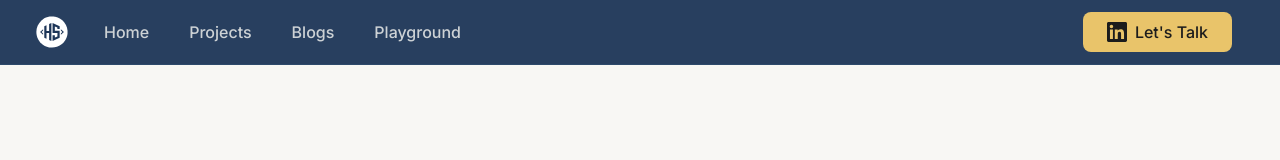
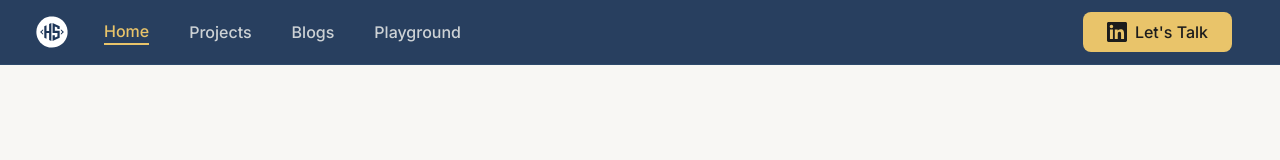
Before and after one commit to hiteshshetty-dev/hiteshshetty.com, a Next.js app: page / in a window 1280 px wide. Shown: the top 160 px of the page. Built offline with nearby package versions, Linux system fonts and the light colour scheme.

Commit message:
feat: enhance Header component with active link styling and LinkedIn button

```diff
--- a/src/components/layout/Header.tsx
+++ b/src/components/layout/Header.tsx
@@ -2,6 +2,7 @@
 
 import Image from "next/image";
 import Link from "next/link";
+import { usePathname } from "next/navigation";
 import { useState } from "react";
 import { HiMenu, HiX } from "react-icons/hi";
 import { SiLinkedin } from "react-icons/si";
@@ -9,6 +10,7 @@ import profileData from "@/data/profile.json";
 
 export default function Header() {
   const [isMenuOpen, setIsMenuOpen] = useState(false);
+  const pathname = usePathname();
 
   const navLinks = [
     { href: "/", label: "Home" },
@@ -16,6 +18,13 @@ export default function Header() {
     { href: "/blogs", label: "Blogs" },
     { href: "/playground", label: "Playground" },
   ];
+
+  const isActive = (href: string) => {
+    if (href === "/") {
+      return pathname === "/";
+    }
+    return pathname.startsWith(href);
+  };
 
   return (
     <header className="sticky top-0 z-50 bg-brand-navy/95 backdrop-blur-sm border-b border-brand-steel/20">
@@ -38,7 +47,11 @@ export default function Header() {
                 <Link
                   key={link.href}
                   href={link.href}
-                  className="text-brand-beige/80 hover:text-brand-amber transition-colors duration-200 font-medium"
+                  className={`font-medium transition-colors duration-200 ${
+                    isActive(link.href)
+                      ? "text-brand-amber border-b-2 border-brand-amber"
+                      : "text-brand-beige/80 hover:text-brand-amber"
+                  }`}
                 >
                   {link.label}
                 </Link>
@@ -76,15 +89,22 @@ export default function Header() {
                   key={link.href}
                   href={link.href}
                   onClick={() => setIsMenuOpen(false)}
-                  className="text-brand-beige/80 hover:text-brand-amber transition-colors duration-200 font-medium px-2 py-1"
+                  className={`font-medium transition-colors duration-200 px-2 py-1 ${
+                    isActive(link.href)
+                      ? "text-brand-amber border-l-2 border-brand-amber pl-3"
+                      : "text-brand-beige/80 hover:text-brand-amber"
+                  }`}
                 >
                   {link.label}
                 </Link>
               ))}
               <a
-                href="mailto:hitesh.shetty2011@gmail.com"
-                className="inline-flex justify-center px-6 py-2 bg-brand-amber text-brand-charcoal font-medium rounded-lg hover:bg-brand-amber/90 transition-colors mt-2"
+                href={profileData.linkedin}
+                target="_blank"
+                rel="noopener noreferrer"
+                className="inline-flex justify-center items-center gap-2 px-6 py-2 bg-brand-amber text-brand-charcoal font-medium rounded-lg hover:bg-brand-amber/90 transition-colors mt-2"
               >
+                <SiLinkedin size={20} />
                 Let's Talk
               </a>
             </div>
```
